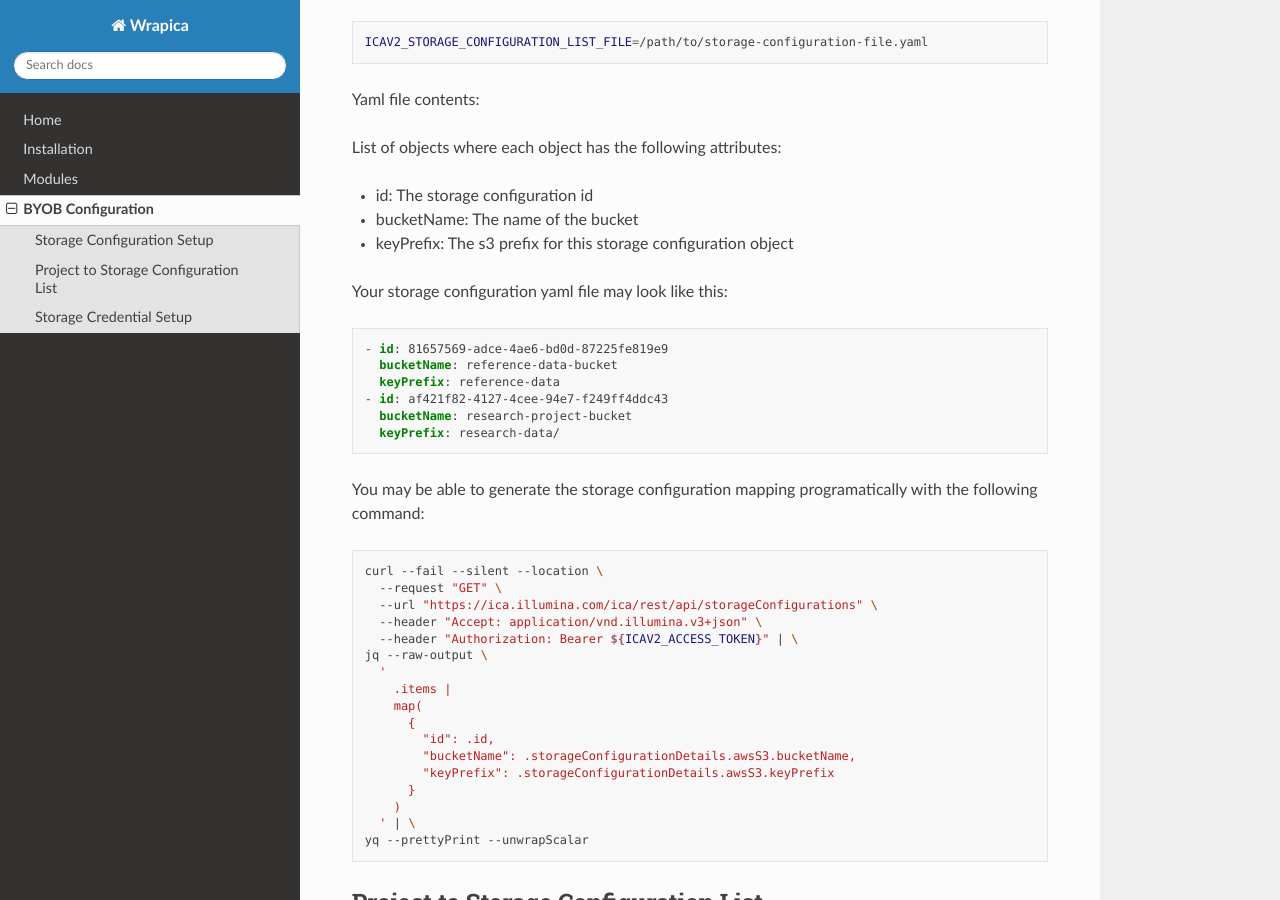
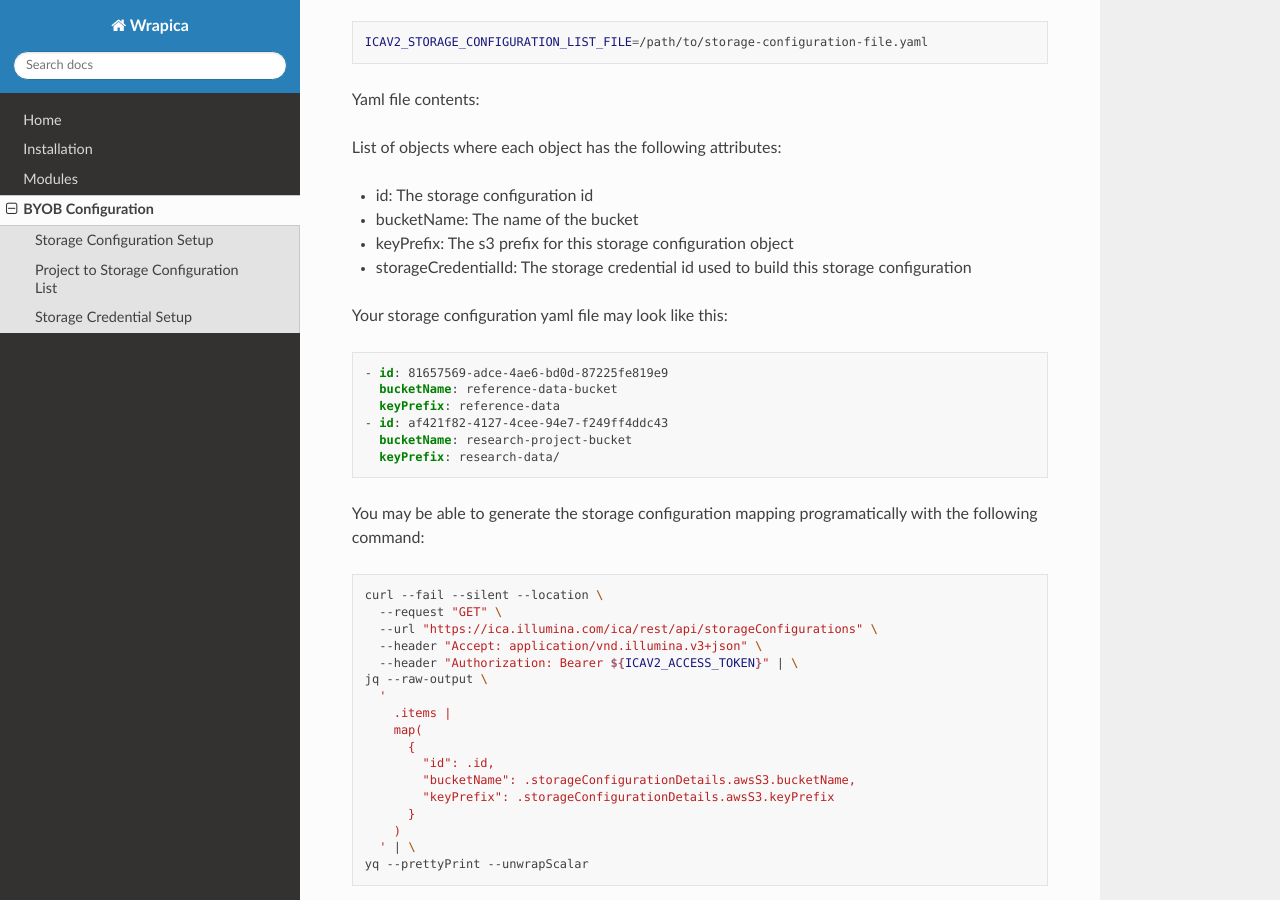
Before and after one commit to umccr/wrapica, a Sphinx documentation site: the page built from docs/byob_configuration.rst, in a window 1280 px wide and 900 px high, scrolled down 663 px. Built offline with Sphinx 7.4.7 and the Read the Docs theme 3.1.0, drawn with Linux system fonts in a browser that asks for light colours.

Commit message:
Update docs for BYOB configuration files
Storage credential ids in storage configuration objects

```diff
--- a/docs/byob_configuration.rst
+++ b/docs/byob_configuration.rst
@@ -31,6 +31,7 @@ List of objects where each object has the following attributes:
 * id: The storage configuration id
 * bucketName: The name of the bucket
 * keyPrefix: The s3 prefix for this storage configuration object
+* storageCredentialId: The storage credential id used to build this storage configuration
 
 Your storage configuration yaml file may look like this:
 
```
